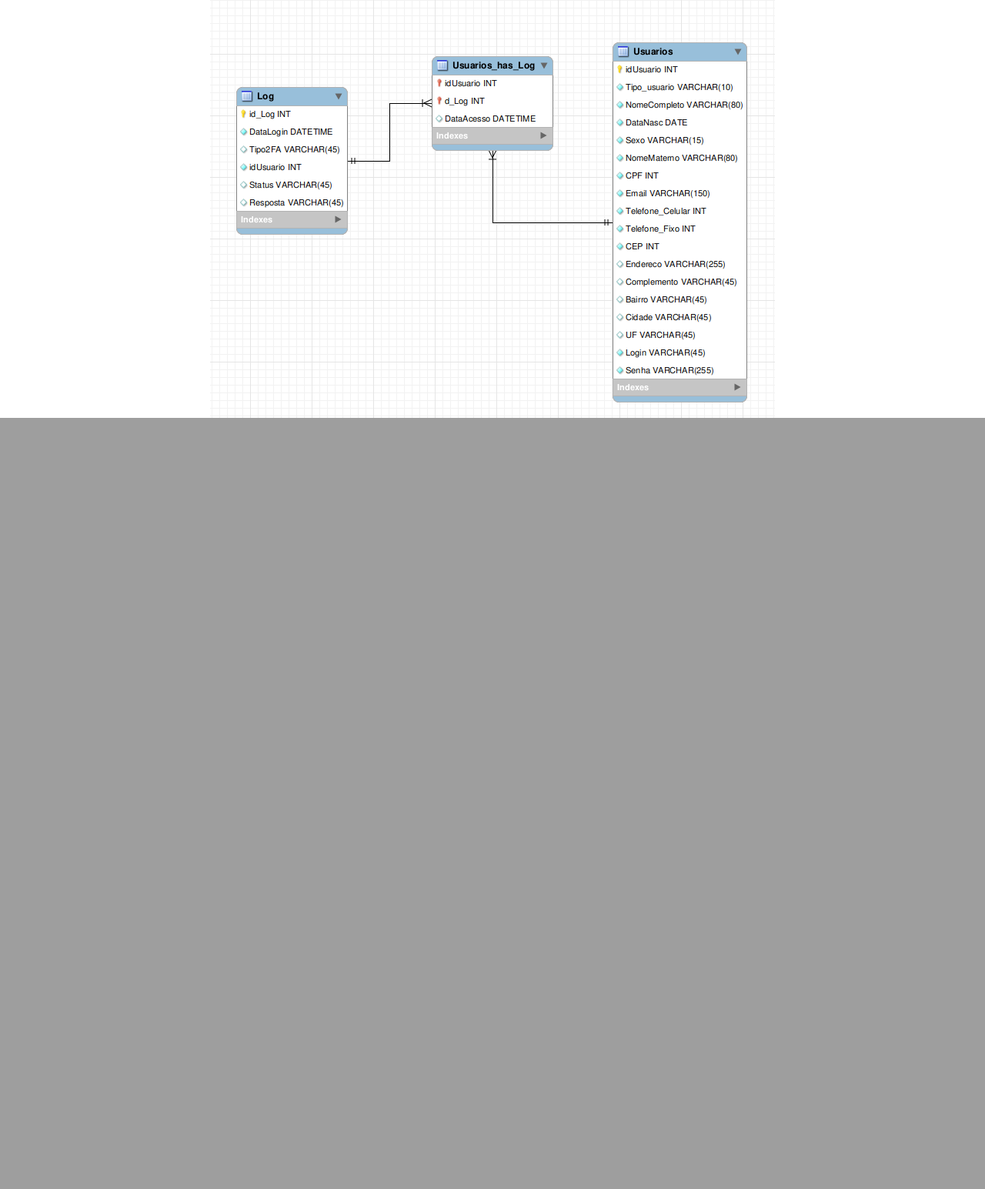
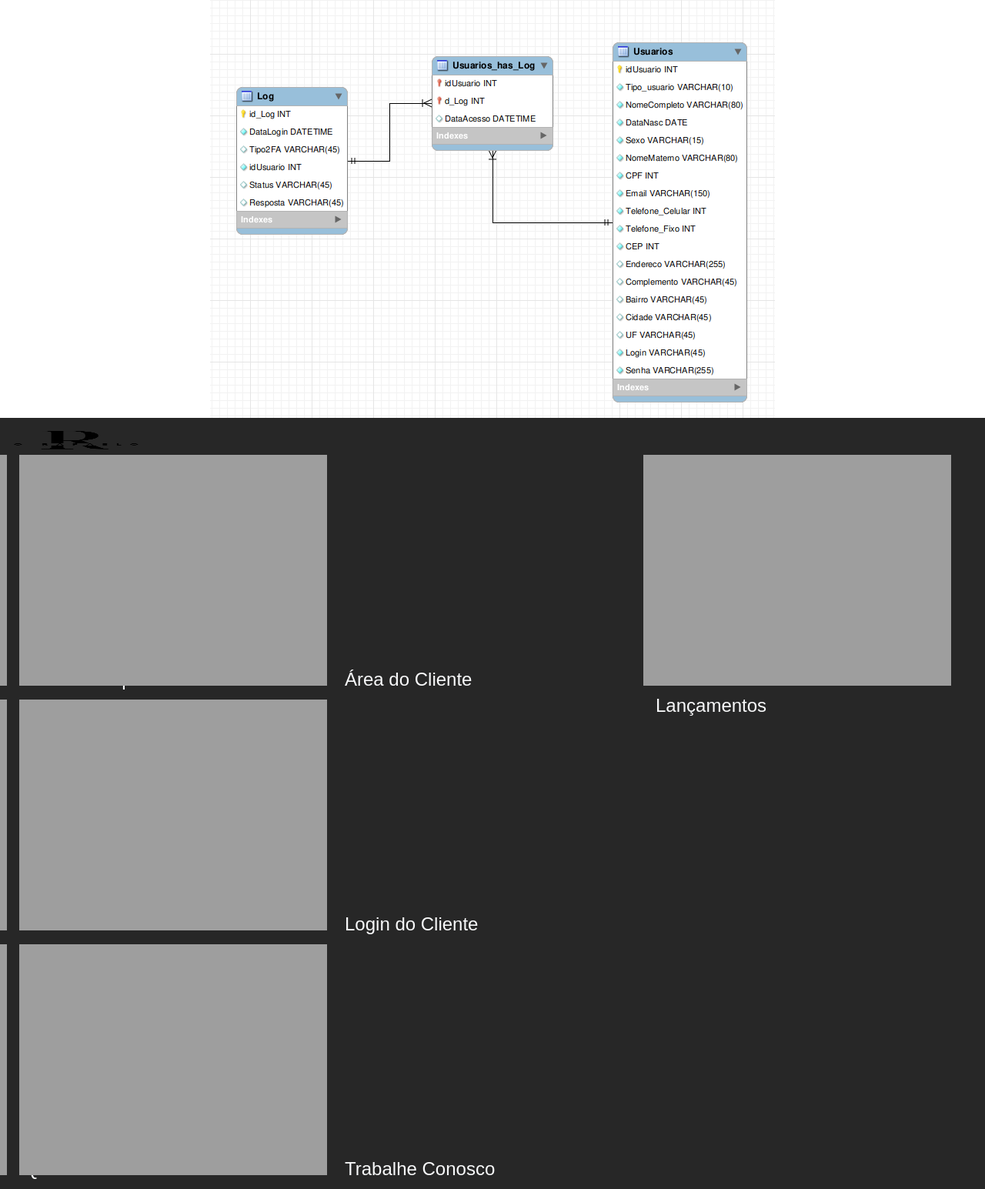
Before and after one commit to RafaelMarquesBap/Projeto-back-end-CRUD, a PHP site: page /mer.php in a window 1280 px wide; the page is wider, and only the part inside the window is pictured. Shown: the part 990-2535 px from the top of that part at 77% size. Before the commit the page ends 1533 px from the top of that part, so only its background shows below. Run offline with PHP 8.4, Linux system fonts and the light colour scheme; data that the repository does not hold is empty.

Commit message:
Adicionei o footer da página

```diff
--- a/mer.php
+++ b/mer.php
@@ -126,7 +126,64 @@
             <img src="imagens/print_mer.png" alt="Imagem do MER">
         </div>
     </section>
-
+    <footer>
+      <div class="rodape">
+        <a class="" href="#"
+          ><img
+            src="imagens/logoR.png"
+            alt="Logo Empresa O Rafaelo"
+            width="180"
+            height="40"
+            class="pl-3 mt-2"
+        /></a>
+        <div class="nav justify-contente-center">
+          <ul class="nav flex-column pl-3">
+            <li class="nav-item">
+              <a class="nav-link active text-light" href="#home"
+                >Voltar ao Topo</a
+              >
+            </li>
+            <li class="nav-item">
+              <a class="nav-link text-light" href="index.php#produtos"
+                >Produtos</a
+              >
+            </li>
+            <li class="nav-item">
+              <a class="nav-link text-light" href="index.php#somos"
+                >Quem somos</a
+              >
+            </li>
+          </ul>
+          <ul class="nav flex-column pl-3">
+            <li class="nav-item">
+              <a class="nav-link text-light" href="area_cliente.php"
+                >Área do Cliente</a
+              >
+            </li>
+            <li class="nav-item">
+              <a class="nav-link text-light" href="login.php"
+                >Login do Cliente</a
+              >
+            </li>
+            <li class="nav-item">
+              <a
+                class="nav-link text-light"
+                target="_blank"
+                href="https://www.linkedin.com/jobs/search/?currentJobId=3705655194&f_C=247287&geoId=92000000&origin=COMPANY_PAGE_JOBS_CLUSTER_EXPANSION&originToLandingJobPostings=3705655194%2C3700622102%2C3622560732%2C3622564292%2C3705680774%2C3650056400%2C3622563163%2C3622560179%2C3650056329"
+                >Trabalhe Conosco</a
+              >
+            </li>
+          </ul>
+          <ul class="nav flex-column pl-1"></ul>
+            <li class="nav-item">
+              <a class="nav-link text-light" href="index.php#lancamentos"
+                >Lançamentos</a
+              >
+            </li>
+          </ul>
+        </div>
+      </div>
+    </footer>
     <script
       src="https://code.jquery.com/jquery-3.3.1.slim.min.js"
       integrity="sha384-q8i/X+965DzO0rT7abK41JStQIAqVgRVzpbzo5smXKp4YfRvH+8abtTE1Pi6jizo"
```
